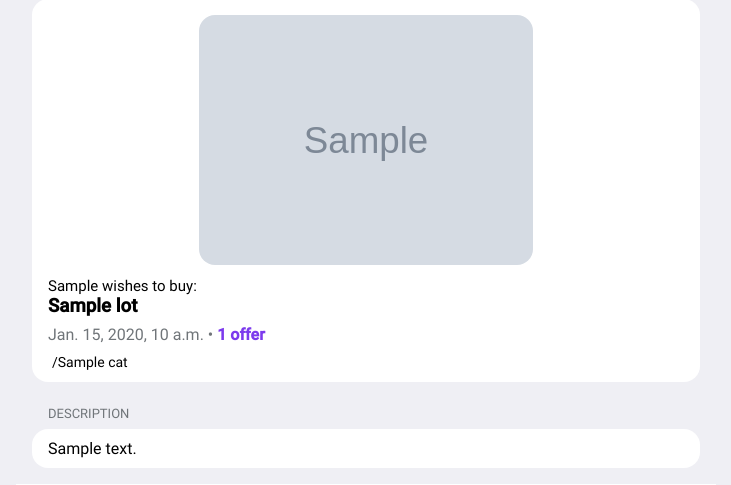
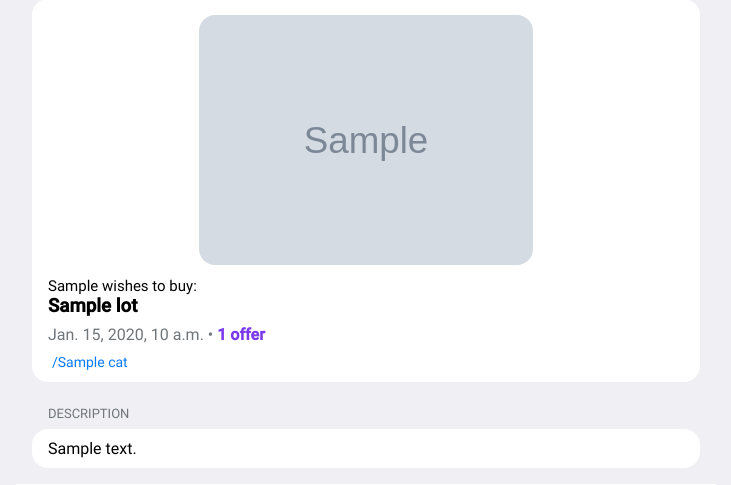
Before and after one commit to sSimuSs/birgo, a Django app: template templates/tg-mini-app/lots/detail.html in a window 1280 px wide. Shown: the part 17-502 px from the top of the page, without its empty margins (274-1005 px from the left). Run offline with Django 5.2, Linux system fonts and the light colour scheme; the template is opened without the code that fills it: most values are stand-ins (such as "Sample title", 1, 10 or a date in 2020); grey boxes marked "Sample" are stand-in pictures; some libraries are stand-ins or nearby versions.

Commit message:
showing lot's cats list and link to cat page

```diff
--- a/templates/tg-mini-app/lots/detail.html
+++ b/templates/tg-mini-app/lots/detail.html
@@ -33,7 +33,7 @@
             </div>
             <div class="mt_8px">
                 {% for cat in lot_cats %}
-                <a href="{% url 'tg_cat_page' cat.slug %}" class="badge badge-s black_color" style="text-decoration: none">/{{ cat.name }}</a>
+                <a href="{% url 'tg_cat_page' cat.slug %}" class="badge badge-s link_color" style="text-decoration: none">/{{ cat.name }}</a>
                 {% endfor %}
             </div>
         </div>
```
